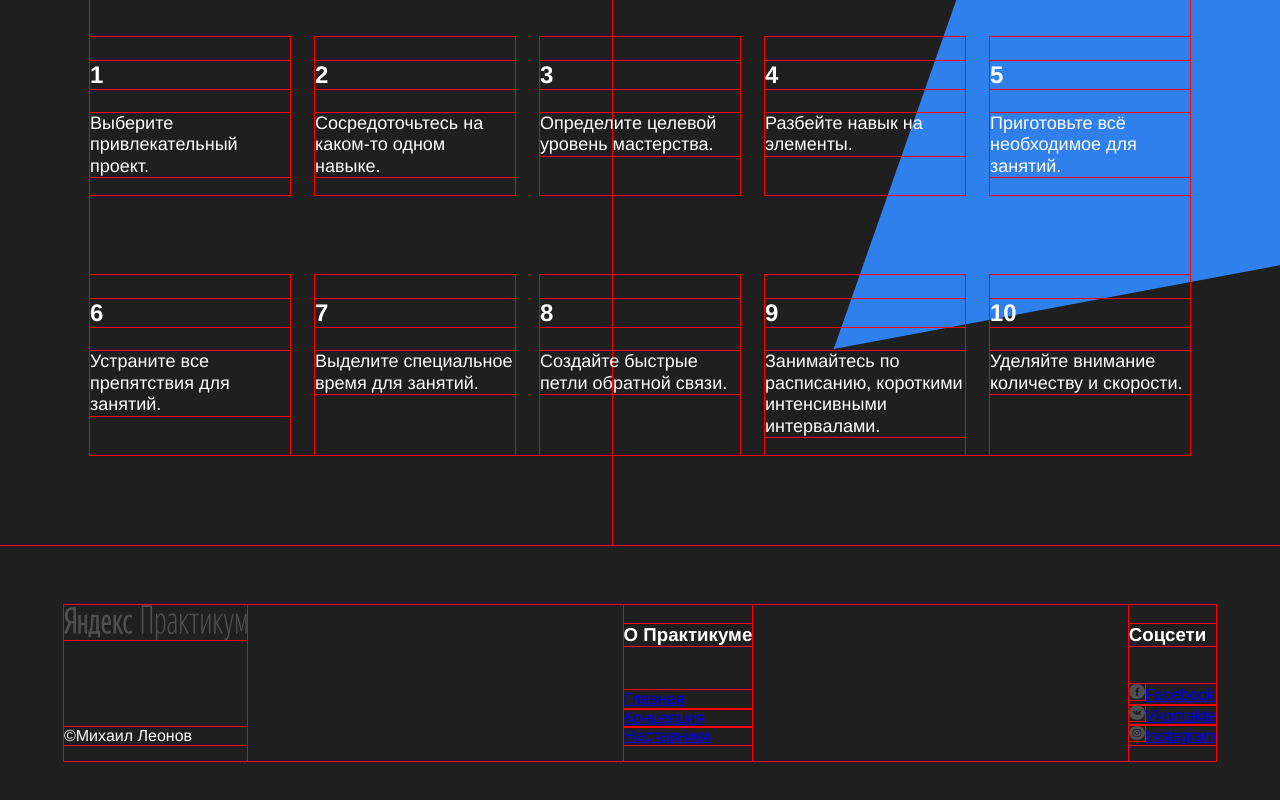
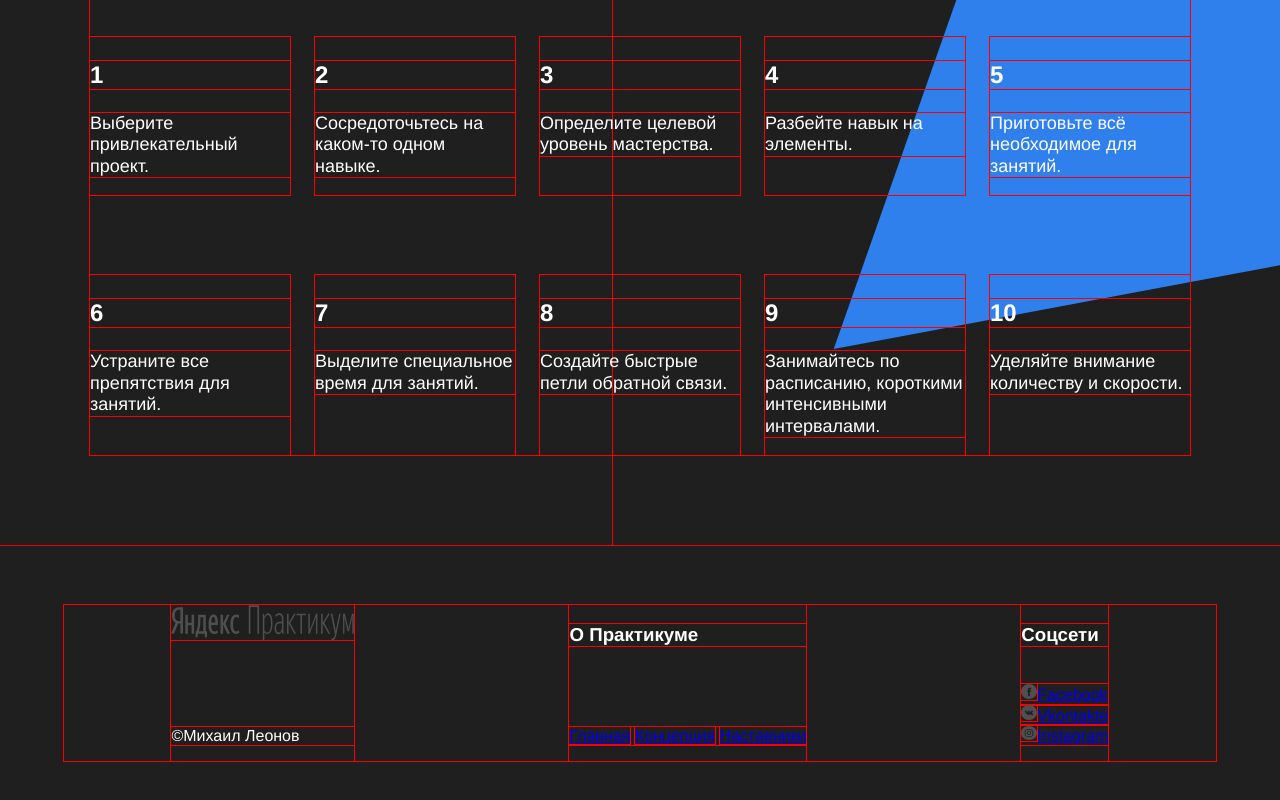
Before and after one commit to Mrleonov2/how-to-learn, a plain HTML site: page index.html in a window 1280 px wide. Shown: the part 3265-4065 px from the top of the page. Drawn offline with Linux system fonts and the light colour scheme.

Commit message:
Сейв На случай поломок

```diff
--- a/index.html
+++ b/index.html
@@ -134,13 +134,13 @@
     </main>
     <footer class="footer">
 <div class="footer__columns">
-<div class="footer__column  footer_content_copyright">
+<div class="footer__column  footer__content_copyright">
   <div class="logo  logo_place_footer"></div>
 <p>&copyМихаил Леонов</p>
 </div>
 <div class="footer__column  footer__column_content-info">
   <h3 class="footer__column-heading">О Практикуме</h3>
-  <p class="footer__column-liks">
+  <p class="footer__column-likns">
     <a href="#" class="footer__column-link">Главная</a>
     <a href="#" class="footer__column-link">Концепция</a>
     <a href="#" class="footer__column-link">Наставники</a>
@@ -148,10 +148,10 @@
 </div>
 <div class="footer__column  footer__column_content-social">
   <h3 class="footer__column-heading">Соцсети</h3>
-  <p class="footer__column-liks">
-    <a href="#" class="footer__column-link"><img  class="footer__social-icon" src="images\facebook_color_white.svg" alt="Facebook">Facebook</a>
-    <a href="#" class="footer__column-link"><img  class="footer__social-icon" src="images\vk_color_white.svg" alt="Vkontakte">Vkontakte</a>
-    <a href="#" class="footer__column-link"><img  class="footer__social-icon" src="images\instagram_color_white.svg" alt="Instagram">Instagram</a>
+  <p class="footer__column-links">
+    <a href="#" class="footer__column-link"><img  class="footer__social-icon" src="images\facebook_color_white.svg" alt="Логотип Facebook">Facebook</a>
+    <a href="#" class="footer__column-link"><img  class="footer__social-icon" src="images\vk_color_white.svg" alt="Логотип Vkontakte">Vkontakte</a>
+    <a href="#" class="footer__column-link"><img  class="footer__social-icon" src="images\instagram_color_white.svg" alt="Логотип Instagram">Instagram</a>
   </p>
 </div>
 </div>
--- a/styles/style.css
+++ b/styles/style.css
@@ -90,7 +90,7 @@
 .two-columns__brief{
   width:175px;
   font-size: 18px;
-  line-height: 1,2;
+  line-height:1,2;
 }
 .two-column__main-text{
   list-style: none;
@@ -119,7 +119,7 @@
   width: 60%;
   margin: 0 auto 20px;
   text-align: center;
-  line-height: 1,15;
+  line-height:1,15;
   font-size: 60px;
   font-weight: bold;
 }
@@ -180,8 +180,9 @@ font-weight: bold;
     font-weight: bold;
   }
   .feynman__subtitle{
+    width: 500px;
     top: 170px;
-    right: center;
+    right:center;
     position: relative;
     line-height: 51px;
     font-size: 36px;
@@ -229,6 +230,7 @@ font-weight: bold;
   z-index: 1;
 }
 /*kaufman-end*/
+/*footer-start*/
 .footer{
   text-decoration: none;
   color: white;
@@ -239,39 +241,33 @@ font-weight: bold;
 .footer__columns{
   width: 90%;
   display: flex;
-  margin:  auto ;
+  margin:  0 auto ;
   flex-direction: row;
   flex-basis: 711px;
-  justify-content: space-between;
+  justify-content: space-around;
 }
 
 .footer__column{
-  display: flex;
+display: flex;
 flex-direction: column;
 justify-content: space-between;
 }
-.footer_content_copyright{
-  justify-content: space-between;
-}
-.footer__column-liks{
+.footer__column-links{
   display: flex;
   flex-direction: column;
   margin: 20px 0 16px;
 }
 
 .logo_place_footer{
-  background-image: url(../images/logo_place_footer.svg) ;
+  background-image: url(../images/logo_place_footer.svg);
   width: 183px;
   height: 35px;
 }
 .footer__social-icon{
-width: 16px;
-height: 16px;
+  width: 16px;
+  height: 16px;
 }
-.footer__column_content-social{
-  justify-self: flex-end;
-
+.footer__content_copyright{
+  justify-self: flex-start;
 }
-.footer__column_content-info{
-  justify-self: center;
-}
+/*footer-end*/
```
